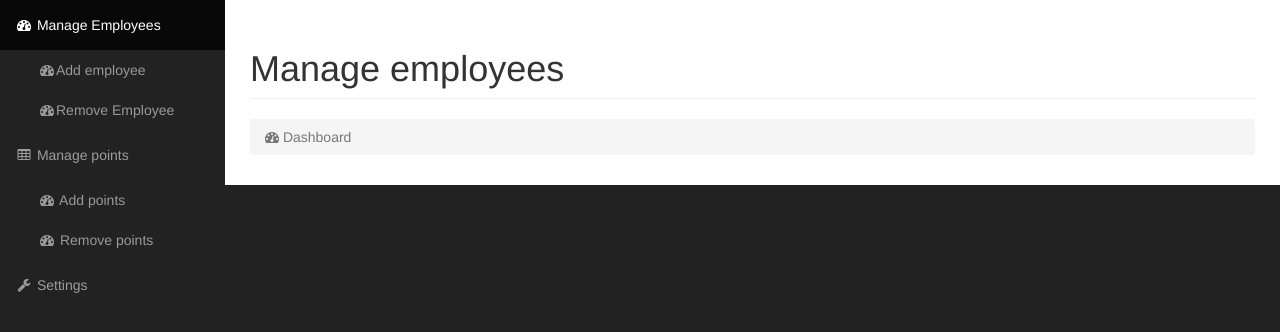
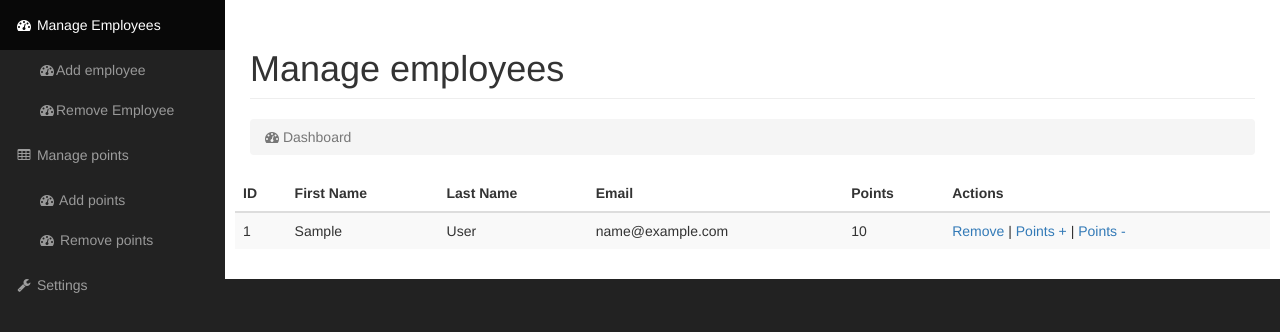
Before and after one commit to nicolaez/klf_points, a CodeIgniter app: page /database/index.php/admin/manageemployees in a window 1280 px wide. Shown: the part 51-383 px from the top of the page. Run offline with CodeIgniter, Linux system fonts and the light colour scheme; the visitor is signed in with stand-in values (Sample User, id 1); tables that the repository leaves empty hold one stand-in row (values such as "Sample post"); grey boxes labelled with a size stand in for pictures from a placeholder-image service; some libraries are stand-ins or nearby versions.

Commit message:
left navigation

```diff
--- a/application/config/database.php
+++ b/application/config/database.php
@@ -77,7 +77,7 @@ $db['default'] = array(
 	'dsn'	=> '',
 	'hostname' => 'localhost',
 	'username' => 'root',
-	'password' => '',
+	'password' => '123456',
 	'database' => 'klfpoints',
 	'dbdriver' => 'mysqli',
 	'dbprefix' => '',
--- a/application/controllers/Admin.php
+++ b/application/controllers/Admin.php
@@ -8,6 +8,9 @@ class Admin extends CI_Controller {
   public function __construct()
   {
     parent::__construct();
+    $this->load->model("Employee_model");
+    $this->load->model("Common_model");
+   // $data['nav_state'] = $this->Common_model->getNavBarState();
   }
 
   public function index()
@@ -59,10 +62,11 @@ class Admin extends CI_Controller {
 
   public function addpoints()
   {
+    $data['nav_state'] = $this->getMenuState('addpoints');
     if ($this->session->userdata('logged_in'))
     {
       $this->load->view('header');
-      $this->load->view('add_points');
+      $this->load->view('add_points', $data);
       $this->load->view('footer');
       // $this->load->view('template', $data);
     }
@@ -76,11 +80,10 @@ class Admin extends CI_Controller {
 
   public function removepoints()
   {
+    $data['nav_state'] = $this->getMenuState('removepoints');
     if ($this->session->userdata('logged_in'))
     {
-      $this->load->view('header');
-      $this->load->view('remove_points');
-      $this->load->view('footer');
+      $this->load->view('remove_points', $data);
     }
     else
     {
@@ -91,10 +94,11 @@ class Admin extends CI_Controller {
 
   public function managepoints()
   {
+    $data['nav_state'] = $this->getMenuState('managepoints');
     if ($this->session->userdata('logged_in'))
     {
       $this->load->view('header');
-      $this->load->view('manage_points');
+      $this->load->view('manage_points', $data);
       $this->load->view('footer');
     }
     else
@@ -106,10 +110,11 @@ class Admin extends CI_Controller {
 
   public function addemployee()
   {
+    $data['nav_state'] = $this->getMenuState('addemployee');
     if ($this->session->userdata('logged_in'))
     {
       $this->load->view('header');
-      $this->load->view('add_employee');
+      $this->load->view('add_employee', $data);
       $this->load->view('footer');
     }
     else
@@ -121,10 +126,11 @@ class Admin extends CI_Controller {
 
   public function removeemployee()
   {
+    $data['nav_state'] = $this->getMenuState('removeemployee');
     if ($this->session->userdata('logged_in'))
     {
       $this->load->view('header');
-      $this->load->view('remove_employee');
+      $this->load->view('remove_employee', $data);
       $this->load->view('footer');
     }
     else
@@ -136,11 +142,31 @@ class Admin extends CI_Controller {
 
   public function manageemployees()
   {
+
+    $data['nav_state'] = $this->getMenuState('manageemployees');
+
     if ($this->session->userdata('logged_in'))
     {
-      $this->load->view('header');
-      $this->load->view('manage_employees');
-      $this->load->view('footer');
+      $data['rows'] = $this->Employee_model->getAllEmployees();
+      $this->load->view('manage_employees', $data);
+    }
+    else
+    {
+      //If no session, redirect to login page
+      $this->load->view('login');
+    }
+
+
+
+  }
+
+  public function settings()
+  {
+
+    $data['nav_state'] = $this->getMenuState('settings');
+    if ($this->session->userdata('logged_in'))
+    {
+      $this->load->view('settings', $data);
     }
     else
     {
@@ -149,16 +175,33 @@ class Admin extends CI_Controller {
     }
   }
 
-  public function settings()
+  public function getMenuState($menu)
   {
-    if ($this->session->userdata('logged_in'))
+    $nav_state = $this->Common_model->getNavBarState();
+    $nav_state[$menu] = 'active';
+    return $nav_state;
+  }
+
+  public function pagination_demo($page=1){
+    $this->load->model("Employee_model");
+    $this->load->library('pagination');
+    $this->load->library('app/paginationlib');
+
+    try
     {
-      $this->load->view('settings');
+      $pagingConfig   = $this->paginationlib->initPagination("/admin/pagination-demo",$this->Employee_model->get_count
+      ());
+
+      $this->data["pagination_helper"]   = $this->pagination;
+      $this->data["employees"] = $this->Employee_model->get_by_range((($page-1) * $pagingConfig['per_page']),
+          $pagingConfig['per_page']);
+
+      return $this->view();
     }
-    else
+    catch (Exception $err)
     {
-      //If no session, redirect to login page
-      $this->load->view('login');
+      log_message("error", $err->getEmployee());
+      return show_error($err->getEmployee());
     }
   }
 }
--- /dev/null
+++ b/application/models/Common_model.php
@@ -0,0 +1,24 @@
+<?php
+/**
+ * Created by PhpStorm.
+ * User: DEV
+ * Date: 09/12/2015
+ * Time: 12:20 PM
+ */
+
+class Common_model extends CI_Model
+{
+  public function getNavBarState()
+  {
+    $nav_state = array('addemployee' =>'',
+        'manageemployees' =>'',
+        'removeemployee' =>'',
+        'managepoints' =>'',
+        'addpoints' =>'',
+        'removepoints' =>'',
+        'settings' =>'');
+
+    return $nav_state;
+  }
+
+}
--- a/application/models/Employee_model.php
+++ b/application/models/Employee_model.php
@@ -204,12 +204,17 @@ class Employee_model extends CI_Model
   public function add($data)
   {
     $this->db->set($data);
-    $this->db->insert('employee', $data);
+    $this->db->insert('employees', $data);
   }
 
-  public function getAllEmployee()
+
+  public function getAllEmployees()
   {
     $query = $this->db->get('employees');
     return $query->result();
   }
+
+
+
+
 }
--- a/application/views/manage_employees.php
+++ b/application/views/manage_employees.php
@@ -1,3 +1,7 @@
+
+<?php
+require 'header.php';
+?>
 
     <div id="wrapper">
 
@@ -23,12 +27,43 @@
                 </div>
                 <!-- /.row -->
 
-                <div class="row">
 
-                </div>
                 <!-- /.row -->
 
                 <div class="row">
+
+                    <table class="table table-striped">
+                        <thead>
+                        <tr>
+                            <th>ID</th>
+                            <th>First Name</th>
+                            <th>Last Name</th>
+                            <th>Email</th>
+                            <th>Points</th>
+                            <th>Actions</th>
+                        </tr>
+                        </thead>
+                        <tbody>
+
+                        <?php
+
+                        foreach ($rows as $row){
+                        echo '
+                        <tr>
+                            <td>'.$row->id_emp.'</td>
+                            <td>'.$row->firstname.'</td>
+                            <td>'.$row->lastname.'</td>
+                            <td>'.$row->email.'</td>
+                            <td>'.$row->points.'</td>
+                            <td>
+                            <a href="'. site_url("admin/removeemployee/").'">Remove </a> |
+                            <a href="'. site_url("admin/addpoints/").'">Points + </a> |
+                            <a href="'. site_url("admin/removepoints/").'">Points - </a>
+                            </td>
+                        </tr>';
+                         }; ?>
+                        </tbody>
+                    </table>
                 </div>
                 <!-- /.row -->
 
@@ -52,3 +87,8 @@
 
     </div>
     <!-- /#wrapper -->
+
+
+<?php
+require 'footer.php';
+?>
--- a/application/views/nav.php
+++ b/application/views/nav.php
@@ -130,34 +130,34 @@
   <!-- Sidebar Menu Items - These collapse to the responsive navigation menu on small screens -->
   <div class="collapse navbar-collapse navbar-ex1-collapse">
     <ul class="nav navbar-nav side-nav">
-      <li class="active">
+      <li class="<?php echo $nav_state['manageemployees']; ?>">
         <a href="<?php echo site_url("admin/manageemployees/");?>"><i class="fa fa-fw fa-dashboard"></i> Manage
           Employees</a>
         <ul id="demo" class="">
-          <li>
+          <li class="<?php echo $nav_state['addemployee']; ?>">
             <a href="<?php echo site_url("admin/addemployee/");?>"><i class="fa fa-fw fa-dashboard"></i>Add employee</a>
           </li>
 
-          <li>
+          <li class="<?php echo $nav_state['removeemployee']; ?>">
             <a href="<?php echo site_url("admin/removeemployee/");?>"><i class="fa fa-fw fa-dashboard"></i>Remove
               Employee</a>
           </li>
         </ul>
       </li>
-      <li>
+      <li class="<?php echo $nav_state['managepoints']; ?>">
         <a href="<?php echo site_url("admin/managepoints/");?>"><i class="fa fa-fw fa-table"></i> Manage points</a>
           <ul id="demo" class="">
-              <li>
+              <li class="<?php echo $nav_state['addpoints']; ?>">
                   <a href="<?php echo site_url("admin/addpoints/");?>"><i class="fa fa-fw fa-dashboard"></i> Add
                     points</a>
               </li>
-              <li>
+              <li class="<?php echo $nav_state['removepoints']; ?>">
                   <a href="<?php echo site_url("admin/removepoints/");?>"><i class="fa fa-fw fa-dashboard"></i> Remove
                     points</a>
               </li>
           </ul>
       </li>
-      <li>
+      <li class="<?php echo $nav_state['settings']; ?>">
         <a href="<?php echo site_url("admin/settings/");?>"><i class="fa fa-fw fa-wrench"></i> Settings</a>
       </li>
     </ul>
```
Also changed, not shown: application/config/paginationlib.php (added, +40 -0 lines), application/controllers/Employee.php (+9 -0 lines), application/views/remove_points.php (+8 -0 lines).
